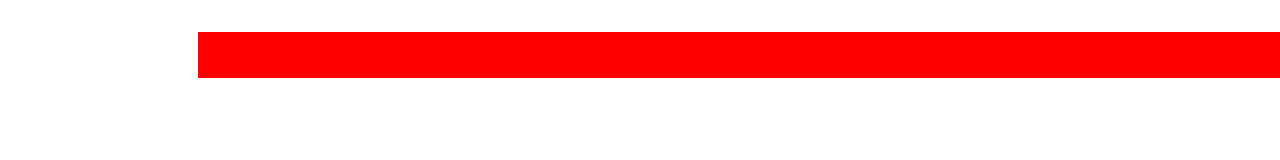
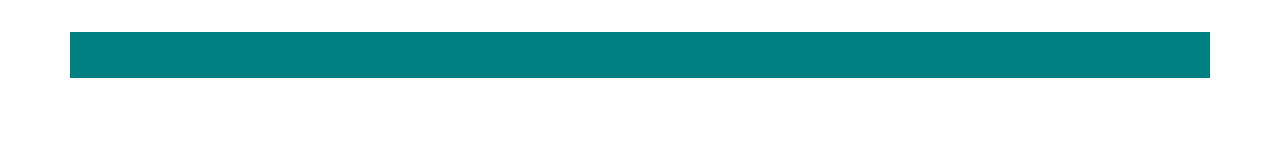
Before and after one commit to aradkuhzad/responsive, a plain HTML site: page index.html in a window 1280 px wide. Drawn offline with Linux system fonts and the light colour scheme.

Commit message:
responsive

```diff
--- a/index.html
+++ b/index.html
@@ -1,5 +1,7 @@
 <!DOCTYPE html>
 <html>
+
+<title>responsive</title>
 
 <head>
 
--- a/styles.css
+++ b/styles.css
@@ -1,6 +1,8 @@
 header {
     position: fixed;
-    width: 1536px;
+    align-items: center;
+    width: 100%;
+    max-width: none;
     height: 110px;
     padding: 32px 0px;
     top: 0;
@@ -15,8 +17,50 @@ header {
      justify-content: space-between;
      align-items: center;
      width: 1140px;
-     height: 46px;
+     height: 43.96px;
      margin: 0px auto;
      padding: 0px 23.04px ;
      background-color: red;
     }
+
+
+
+@media (min-width: 576px) {  /* mobile */
+    .background {
+         width: 540px;
+         background-color: blue;
+         padding: 0px 8.628px;
+    }
+}
+
+
+@media (min-width: 768px) {  /* tablet */
+    .background {
+       width: 720px;
+       height: 44.61px;
+       background-color: yellow;
+    }
+}
+
+@media (min-width: 992px) {  /* small desktop */
+    .background {
+        width: 960px;
+        height: 45.23px;
+        background-color: greenyellow;
+    }
+}
+
+@media (min-width: 1200px) {  /* desktop */
+    .background {
+        width: 1140px;
+        height: 46px;
+        background-color: teal;
+    }
+}
+
+@media (min-width: 1680px) {  /* wide desktop */
+    .background {
+        width: 1600px;
+        background-color:purple;
+    }
+}
```
